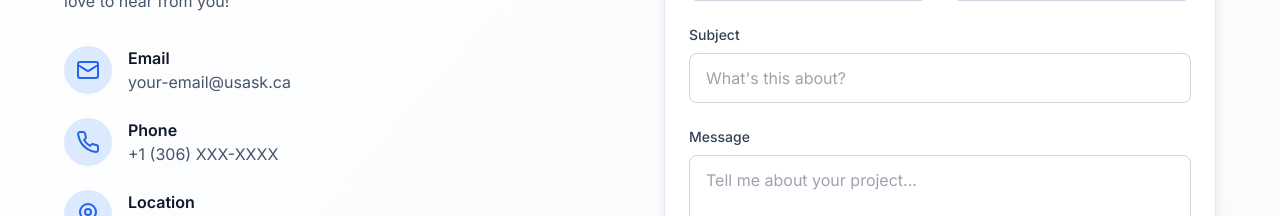
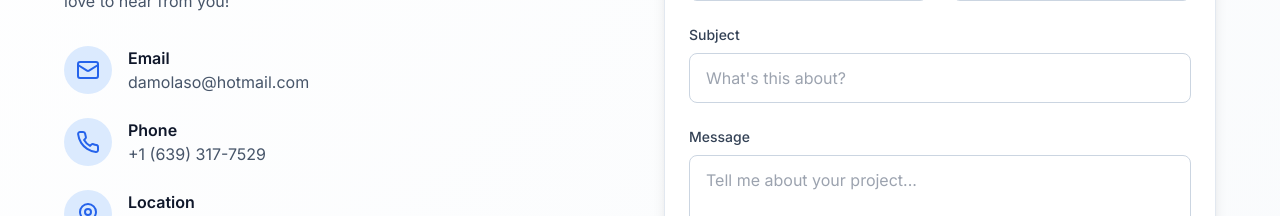
Before and after one commit to Shalom6/Portfolio, a React (Vite) app: page /contact in a window 1280 px wide. Shown: the part 574-790 px from the top of the page. Built offline with nearby package versions, Linux system fonts and the light colour scheme.

Commit message:
updated contact

```diff
--- a/src/pages/Contact.tsx
+++ b/src/pages/Contact.tsx
@@ -49,7 +49,7 @@ const Contact = () => {
                   </div>
                   <div>
                     <div className="font-semibold text-dark-900 dark:text-white">Email</div>
-                    <div className="text-dark-600 dark:text-dark-300">your-email@usask.ca</div>
+                    <div className="text-dark-600 dark:text-dark-300">damolaso@hotmail.com</div>
                   </div>
                 </div>
 
@@ -59,7 +59,7 @@ const Contact = () => {
                   </div>
                   <div>
                     <div className="font-semibold text-dark-900 dark:text-white">Phone</div>
-                    <div className="text-dark-600 dark:text-dark-300">+1 (306) XXX-XXXX</div>
+                    <div className="text-dark-600 dark:text-dark-300">+1 (639) 317-7529</div>
                   </div>
                 </div>
 
```
